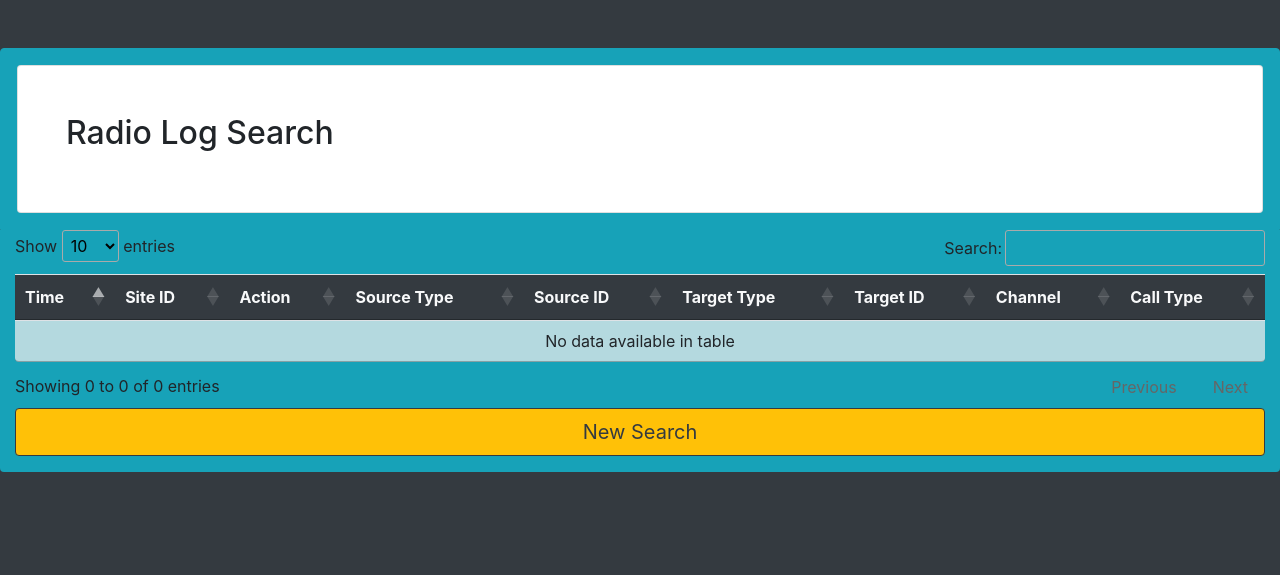
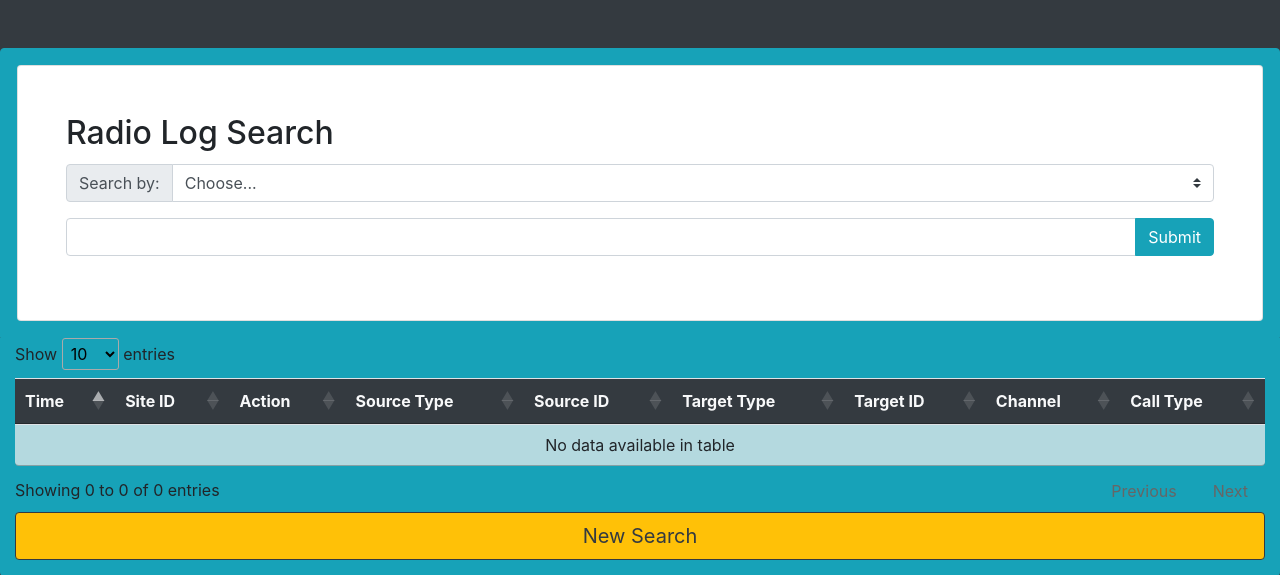
Before and after one commit to wDushanin/RadioLoggingApp, a Flask app: page / in a window 1280 px wide. Shown: the top 575 px of the page. Run offline with Flask 2, Linux system fonts and the light colour scheme; some libraries are stand-ins or nearby versions.

Commit message:
Update index.html

```diff
--- a/templates/index.html
+++ b/templates/index.html
@@ -22,6 +22,25 @@
             <div class="card-body rounded-top p-5">
                 <div class="card-title mx-auto">
                     <h2>Radio Log Search</h2>
+                </div>
+
+                <div class="input-group mb-3">
+                    <div class="input-group-prepend">
+                        <label class="input-group-text" for="inputGroupSelect01">Search by:</label>
+                    </div>
+                    <select class="custom-select" id="inputGroupSelect01">
+                        <option selected>Choose...</option>
+                        <option value="callSign">CALL SIGN</option>
+                        <option value="radioID">RADIO ID</option>
+                        <option value="name">NAME</option>
+                    </select>
+                </div>
+
+                <div class="input-group mb-3">
+                    <input type="text" class="form-control" placeholder="">
+                    <div class="input-group-append">
+                        <button class="btn btn-info" type="button">Submit</button>
+                    </div>
                 </div>
             </div>
         </div>
@@ -79,10 +98,12 @@
     <script src="https://cdn.jsdelivr.net/npm/bootstrap@4.1.3/dist/js/bootstrap.min.js"
         integrity="sha384-ChfqqxuZUCnJSK3+MXmPNIyE6ZbWh2IMqE241rYiqJxyMiZ6OW/JmZQ5stwEULTy"
         crossorigin="anonymous"></script>
-    <script src="https://code.jquery.com/jquery-3.5.1.js"></script>
+    <script src="https://code.jquery.com/jquery-3.5.1.min.js"></script>
     <script src="https://cdn.datatables.net/1.12.1/js/jquery.dataTables.min.js"></script>
     <script>$(document).ready(function () {
-        $('#logTable').DataTable();
+        $('#logTable').DataTable({
+            searching: false,
+        })
     });
 </script>
 </body>
```
